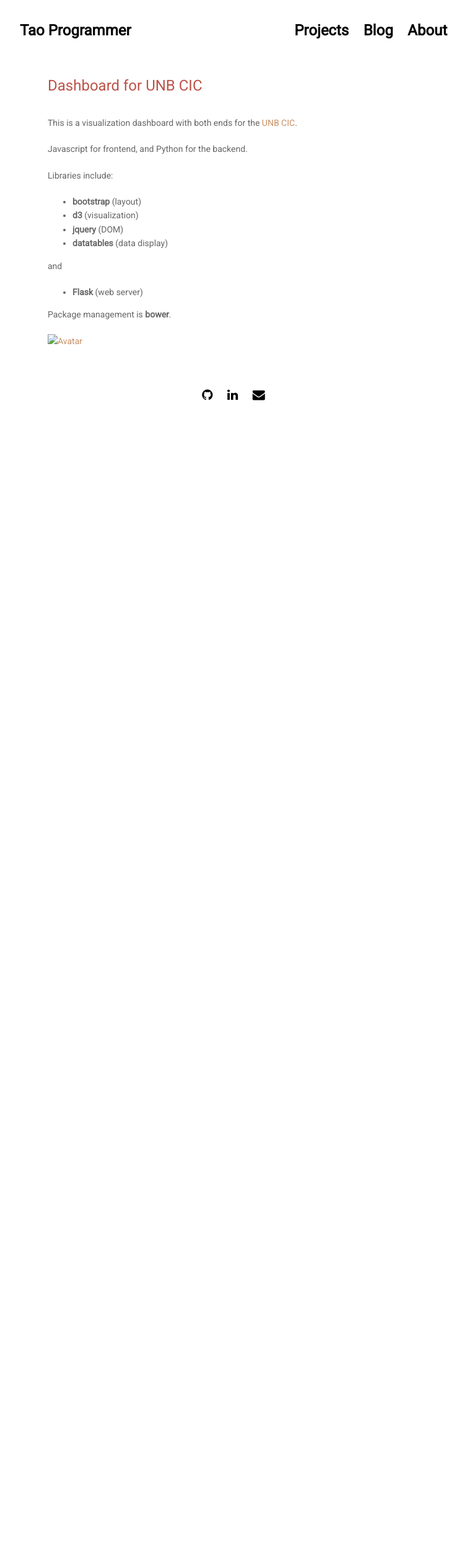
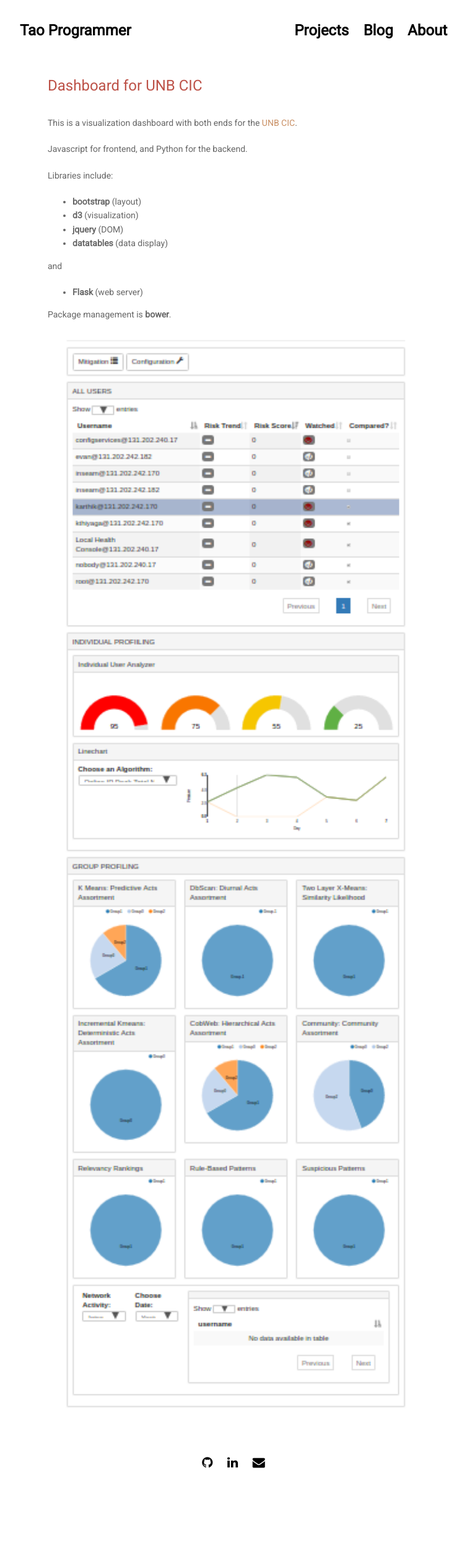
Before and after one commit to taoprogrammer/taoprogrammer.github.io, a Jekyll site: the page built from projects/proj-1.md, in a window 1280 px wide. Shown: the whole page at 62% size, without its empty margins (263-1017 px from the left). Built offline with Jekyll 4.4.1, drawn with Linux system fonts in a browser that asks for light colours; nearby versions of some CDN libraries; before the commit the page ends 900 px from its top, so only the background shows below that.

Commit message:
fix image path in proj-1; fix link in README

```diff
--- a/projects/proj-1.md
+++ b/projects/proj-1.md
@@ -17,4 +17,4 @@ and
 
 Package management is **bower**.
 
-{% include image.html image="projects/dashboard/Dashboard_20170510.png" %}
+{% include image.html image="projects/proj-1/Dashboard_20170510.png" %}
```
Also changed, not shown: README.md, 1 other file.
